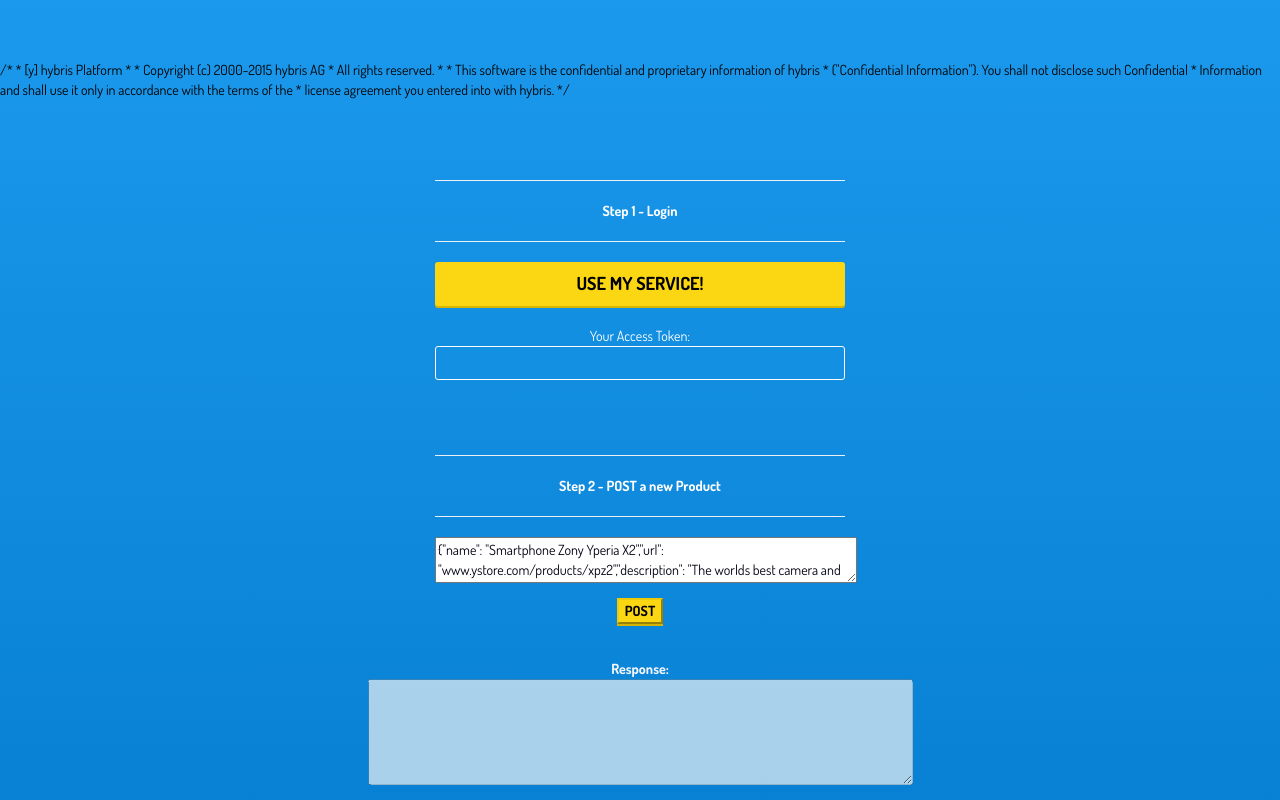
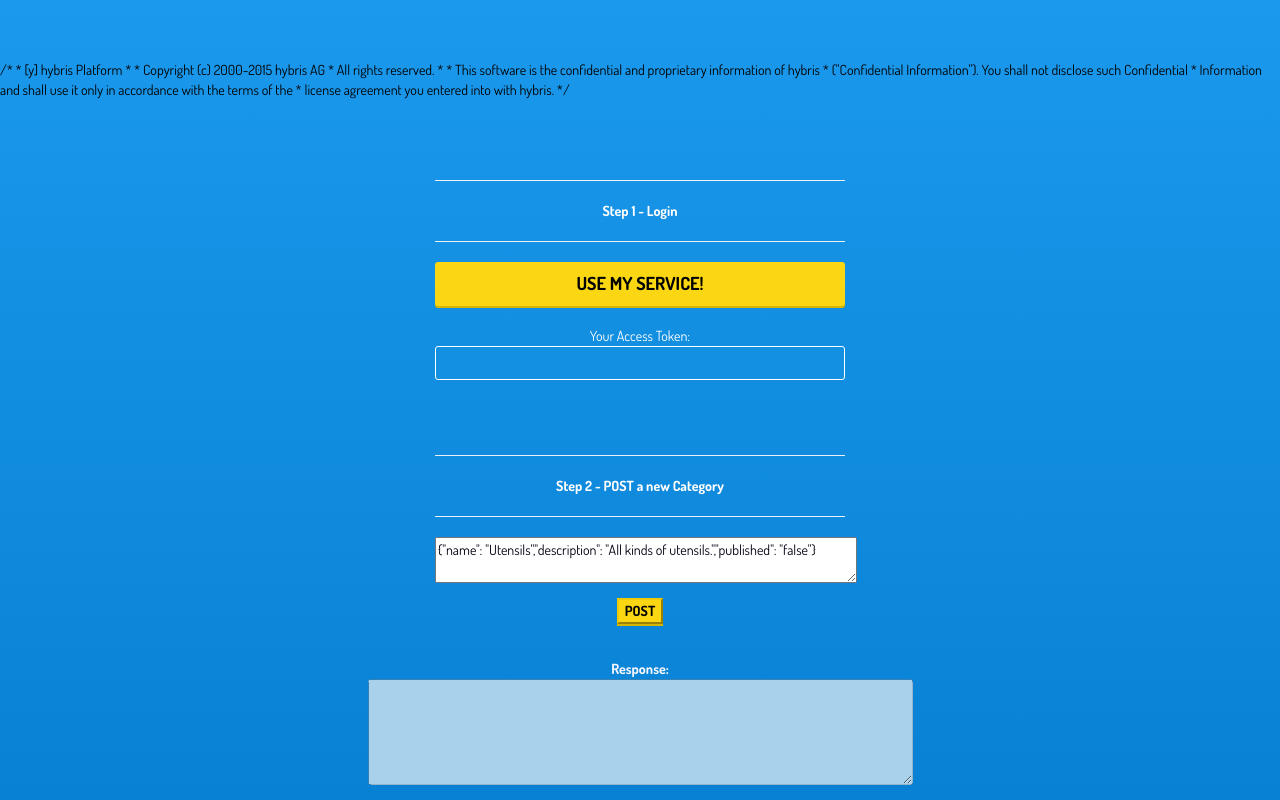
Before and after one commit to SAP-archive/yaaS-implicit-grant, a website: page index.html in a window 1280 px wide. Drawn offline with nearby package versions, Linux system fonts and the light colour scheme.

Commit message:
Update index.html

```diff
--- a/index.html
+++ b/index.html
@@ -35,8 +35,8 @@
         </form>
 
         <br/><br/>
-        <hr><strong>Step 2 - POST a new Product</strong><hr>
-        <textarea id="post" cols="65%" rows="2.5%" style="color:#000011">{"name": "Smartphone Zony Yperia X2","url": "www.ystore.com/products/xpz2","description": "The worlds best camera and camcorder in a waterproof smartphone.","inStock": "true"}</textarea><br/>
+        <hr><strong>Step 2 - POST a new Category</strong><hr>
+        <textarea id="post" cols="65%" rows="2.5%" style="color:#000011">{"name": "Utensils","description": "All kinds of utensils.","published": "false"}</textarea><br/>
         <button id="one_post" class="btn-warning signin-btn">POST</button><br/><br/>
     </div>
 
```
